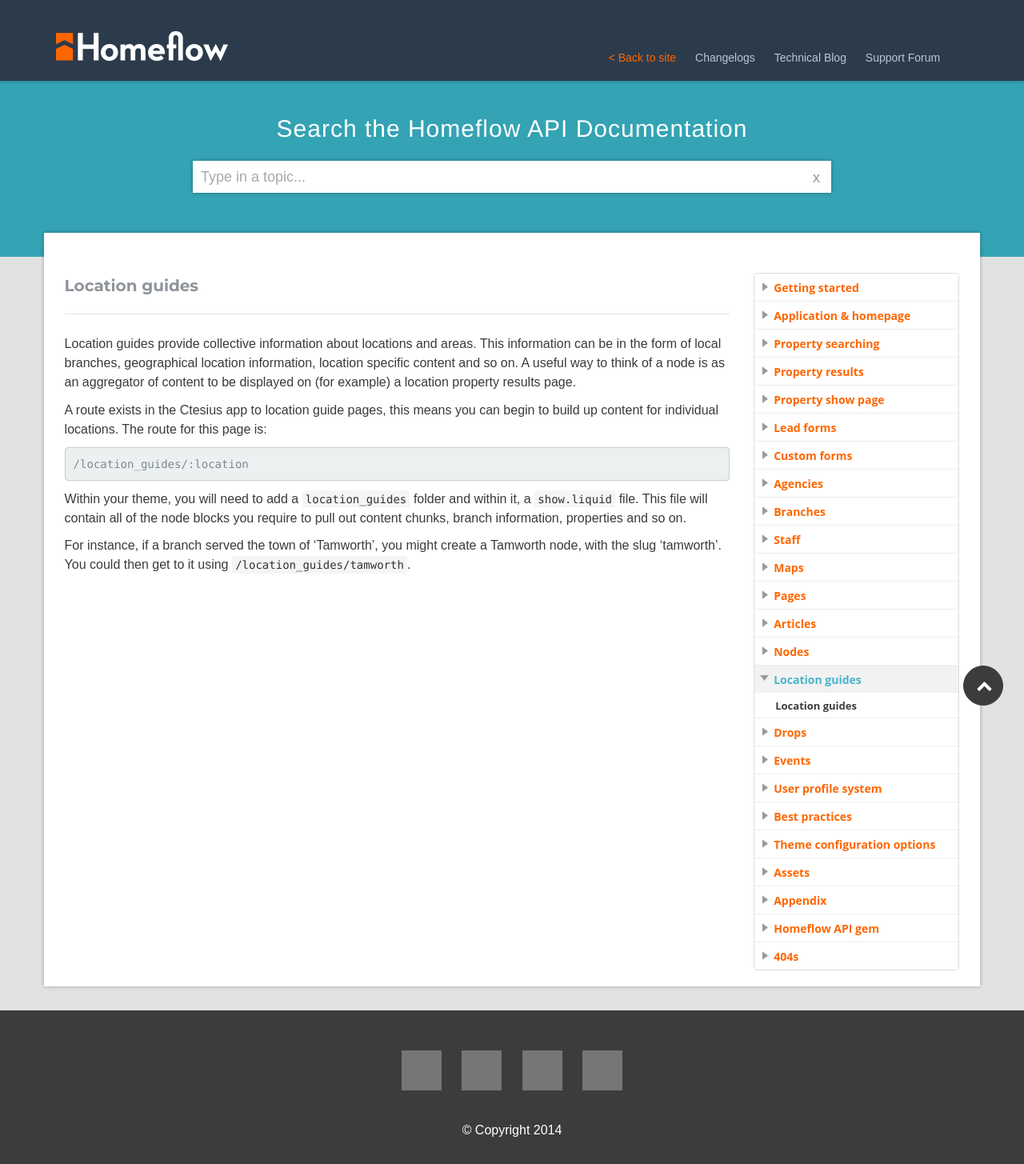
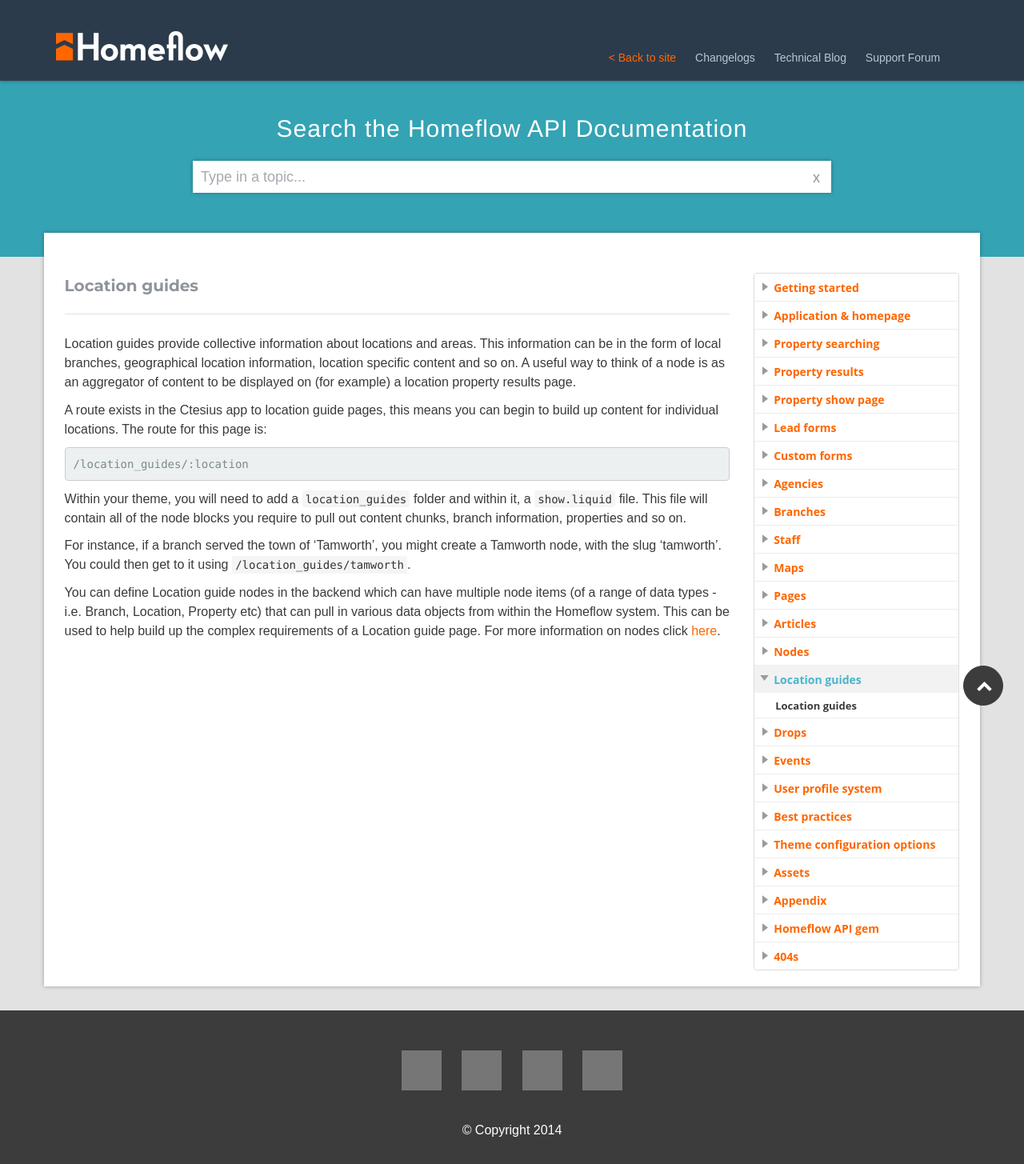
Before and after one commit to homeflow/homeflow.github.io, a Jekyll site: the page built from _posts/location-guides/2015-01-10-intro.md, in a window 1280 px wide. Shown: the whole page at 80% size. Built offline with Jekyll 4.4.1, drawn with Linux system fonts in a browser that asks for light colours; grey boxes are pictures that could not be loaded.

Commit message:
Nodes link

```diff
--- a/_posts/location-guides/2015-01-10-intro.md
+++ b/_posts/location-guides/2015-01-10-intro.md
@@ -15,3 +15,5 @@ A route exists in the Ctesius app to location guide pages, this means you can be
 Within your theme, you will need to add a ``location_guides`` folder and within it, a ``show.liquid`` file. This file will contain all of the node blocks you require to pull out content chunks, branch information, properties and so on.
 
 For instance, if a branch served the town of 'Tamworth', you might create a Tamworth node, with the slug 'tamworth'. You could then get to it using ``/location_guides/tamworth``.
+
+You can define Location guide nodes in the backend which can have multiple node items (of a range of data types - i.e. Branch, Location, Property etc) that can pull in various data objects from within the Homeflow system. This can be used to help build up the complex requirements of a Location guide page. For more information on nodes click [here](/nodes).
```
